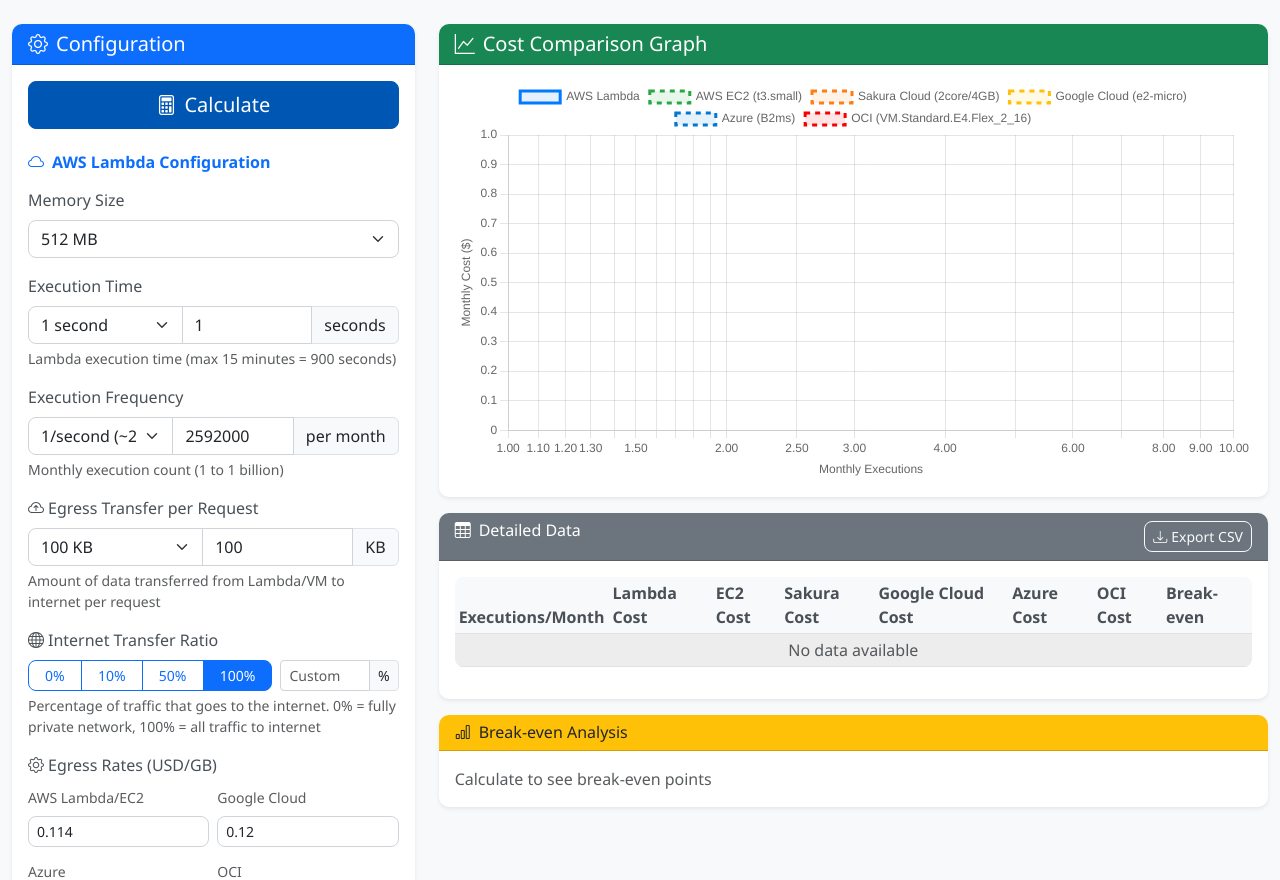
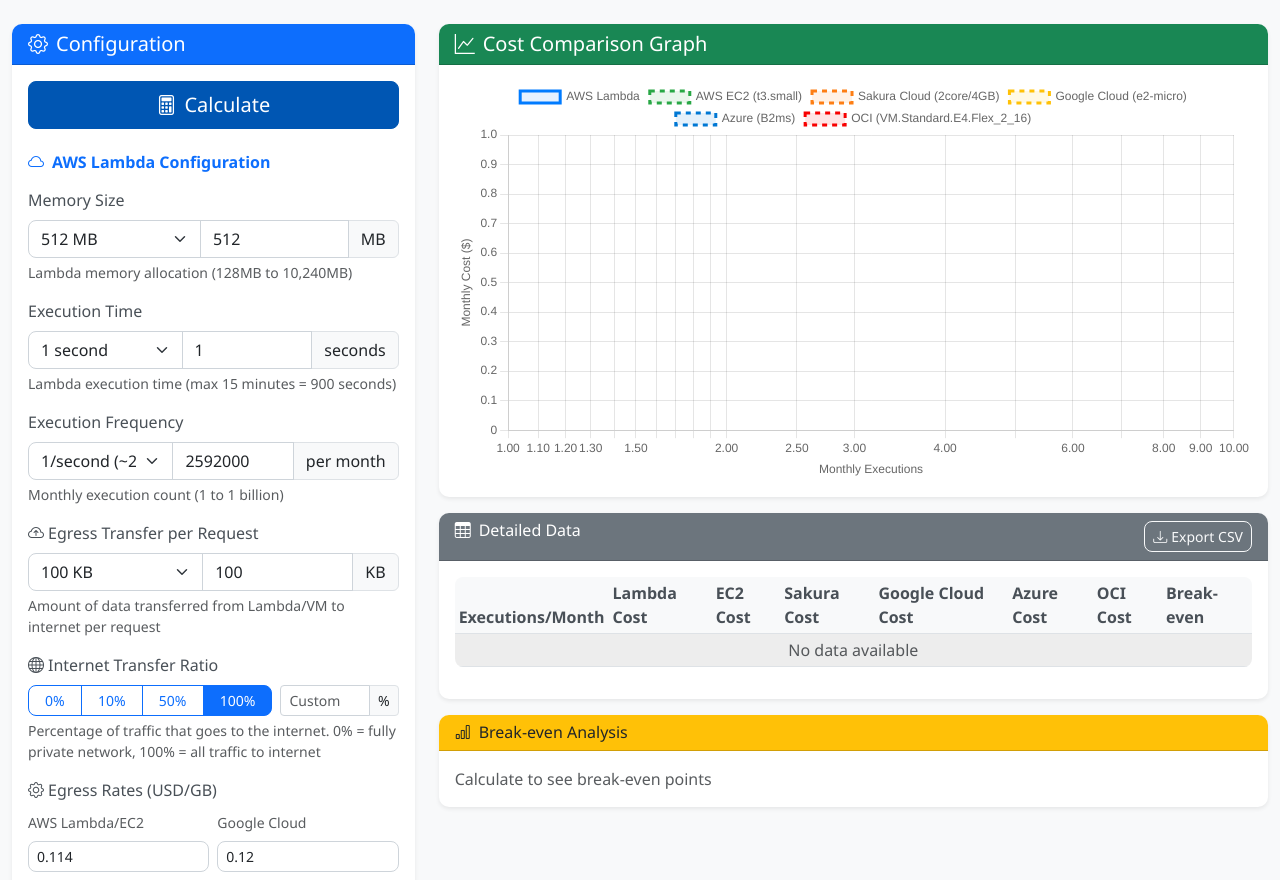
Before and after one commit to armaniacs/cost-sim-vm-lambda, a Flask app: page / in a window 1280 px wide. Shown: the part 56-936 px from the top of the page. Run offline with Flask 3, Linux system fonts and the light colour scheme.

Commit message:
feat: add Lambda Memory Size custom input support
**Lambda Memory Size Enhancement:**
- Convert from preset-only (128/512/1024/2048 MB) to hybrid preset+custom input
- Support full AWS Lambda memory range: 128MB to 10,240MB with 1MB step precision
- Default value remains 512MB for backward compatibility

**UI Implementation:**
- Add input-group layout with preset dropdown and custom number input
- Real-time validation with Bootstrap invalid-feedback styling
- Form helper text explaining 128MB-10240MB range
- Consistent with other parameter input patterns (Execution Time, Frequency, Egress)

**JavaScript Functions:**
- `initializeLambdaMemoryInput()`: Initialize preset/custom toggle and validation
- `getLambdaMemoryValue()`: Unified value getter for API integration
- `validateLambdaMemoryInput()`: Range validation (128-10240MB)
- VM recommendation update integration for both preset and custom values

**API Integration:**
- Update `getFormData()` to use `getLambdaMemoryValue()` instead of direct DOM access
- Maintain compatibility with existing cost calculation endpoints
- Preserve VM recommendation functionality with custom memory values

**Technical Details:**
- Memory input field: `<input type="number" min="128" max="10240" step="1">`
- Validation logic: `value >= 128 && value <= 10240`
- Event handlers: preset change, custom input, blur validation
- Error handling: Bootstrap invalid-feedback display

This completes custom input support for all major Lambda parameters:
✅ Memory Size: 128-10240MB (NEW)
✅ Execution Time: 0.1-900s
✅ Execution Frequency: 1-1B/month
✅ Egress Transfer: 0.1KB precision

🤖 Generated with [Claude Code](https://claude.ai/code)

Co-Authored-By: Claude <noreply@anthropic.com>

```diff
--- a/app/templates/index.html
+++ b/app/templates/index.html
@@ -27,12 +27,25 @@
 
                         <div class="mb-3">
                             <label for="lambdaMemory" class="form-label">Memory Size</label>
-                            <select id="lambdaMemory" class="form-select" required>
-                                <option value="128">128 MB</option>
-                                <option value="512" selected>512 MB</option>
-                                <option value="1024">1024 MB</option>
-                                <option value="2048">2048 MB</option>
-                            </select>
+                            <div class="input-group">
+                                <select id="lambdaMemoryPreset" class="form-select">
+                                    <option value="128">128 MB</option>
+                                    <option value="512" selected>512 MB</option>
+                                    <option value="1024">1024 MB</option>
+                                    <option value="2048">2048 MB</option>
+                                    <option value="custom">Custom</option>
+                                </select>
+                                <input type="number" id="lambdaMemoryCustom" class="form-control"
+                                       placeholder="Enter MB" min="128" max="10240" step="1"
+                                       value="512" required>
+                                <span class="input-group-text">MB</span>
+                            </div>
+                            <div class="form-text">
+                                Lambda memory allocation (128MB to 10,240MB)
+                            </div>
+                            <div id="lambdaMemoryError" class="invalid-feedback" style="display: none;">
+                                Memory size must be between 128 and 10,240 MB
+                            </div>
                         </div>
 
                         <div class="mb-3">
@@ -446,6 +459,7 @@ document.addEventListener('DOMContentLoaded', function() {
     console.log('🚀 Page loaded - initializing cost calculator...');
     console.log('🕐 Current timestamp:', {{ timestamp|default(0) }});
     initializeCostChart();
+    initializeLambdaMemoryInput();
     initializeExecutionTimeInput();
     initializeExecutionFrequencyInput();
     initializeEgressInput();
@@ -464,7 +478,7 @@ document.addEventListener('DOMContentLoaded', function() {
     // Add event listeners
     document.getElementById('costCalculatorForm').addEventListener('submit', calculateCosts);
     document.getElementById('exportCSV').addEventListener('click', exportToCSV);
-    document.getElementById('lambdaMemory').addEventListener('change', updateVMRecommendations);
+    // Lambda memory change handler will be set up in initializeLambdaMemoryInput
 
     // Enable/disable instance type dropdowns based on checkbox state
     document.getElementById('compareEC2').addEventListener('change', function() {
@@ -562,6 +576,58 @@ const executionRateLinesPlugin = {
 
 // Register the plugin
 Chart.register(executionRateLinesPlugin);
+
+// Initialize lambda memory input handling
+function initializeLambdaMemoryInput() {
+    const lambdaMemoryPreset = document.getElementById('lambdaMemoryPreset');
+    const lambdaMemoryCustom = document.getElementById('lambdaMemoryCustom');
+    const lambdaMemoryError = document.getElementById('lambdaMemoryError');
+
+    // Handle preset/custom toggle
+    lambdaMemoryPreset.addEventListener('change', function() {
+        if (this.value === 'custom') {
+            // Custom option selected - keep input visible and focused
+            lambdaMemoryCustom.focus();
+        } else {
+            // Preset option selected - update custom input value
+            lambdaMemoryCustom.value = this.value;
+            validateLambdaMemoryInput();
+        }
+    });
+
+    // Validate custom lambda memory input
+    lambdaMemoryCustom.addEventListener('input', validateLambdaMemoryInput);
+    lambdaMemoryCustom.addEventListener('blur', validateLambdaMemoryInput);
+
+    // Add change handler for VM recommendations
+    lambdaMemoryPreset.addEventListener('change', updateVMRecommendations);
+    lambdaMemoryCustom.addEventListener('input', updateVMRecommendations);
+
+    function validateLambdaMemoryInput() {
+        const value = parseInt(lambdaMemoryCustom.value);
+        const isValid = !isNaN(value) && value >= 128 && value <= 10240;
+
+        if (!isValid) {
+            lambdaMemoryError.style.display = 'block';
+            lambdaMemoryCustom.classList.add('is-invalid');
+        } else {
+            lambdaMemoryError.style.display = 'none';
+            lambdaMemoryCustom.classList.remove('is-invalid');
+        }
+
+        return isValid;
+    }
+
+    // Expose validation function globally
+    window.validateLambdaMemoryInput = validateLambdaMemoryInput;
+
+    // Get current lambda memory value function
+    window.getLambdaMemoryValue = function() {
+        // Always use the value from the custom input field
+        const value = parseInt(lambdaMemoryCustom.value);
+        return isNaN(value) ? 512 : Math.max(128, Math.min(10240, value)); // Default to 512MB, range 128-10240MB
+    };
+}
 
 // Initialize execution time input handling
 function initializeExecutionTimeInput() {
@@ -986,7 +1052,7 @@ async function calculateCosts(event) {
 // Get form data
 function getFormData() {
     const data = {
-        lambdaMemory: document.getElementById('lambdaMemory').value,
+        lambdaMemory: window.getLambdaMemoryValue(),
         executionTime: window.getExecutionTimeValue(),
         executionFrequency: window.getExecutionFrequencyValue(),
         includeFreeTier: document.getElementById('includeFreeTier').checked,
@@ -1404,7 +1470,7 @@ async function loadAvailableInstances() {
 
 // Update VM recommendations based on Lambda memory
 async function updateVMRecommendations() {
-    const lambdaMemory = parseInt(document.getElementById('lambdaMemory').value);
+    const lambdaMemory = window.getLambdaMemoryValue();
 
     try {
         const response = await fetch('/api/v1/calculator/recommend', {
```
